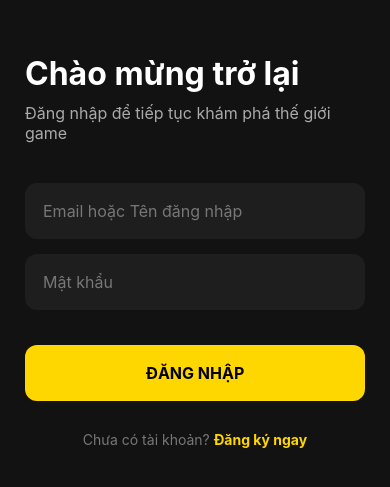
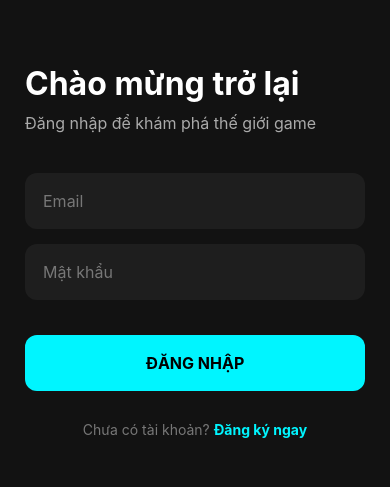
Before and after one commit to HuuTheng/LTM_Selling-Game-App, a React Native app: screen / in a window 390 px wide. Shown: the part 171-658 px from the top of the page. Built offline with nearby package versions, Linux system fonts and the light colour scheme.

Commit message:
sua lai dang nhap dang ki

```diff
--- a/App.js
+++ b/App.js
@@ -1,17 +1,18 @@
 import React from 'react';
 import { View, StyleSheet, StatusBar } from 'react-native';
 import { NavigationContainer, DarkTheme } from "@react-navigation/native";
+// 1. IMPORT THƯ VIỆN THÔNG BÁO
+import FlashMessage from "react-native-flash-message";
 
 // Import từ navigation_bar
 import NavigationBar, { AuthProvider } from "./src/nav_bar/navigation_bar";
 
-// Theme tối tùy chỉnh (giảm flash trắng rất nhiều)
 const CustomDarkTheme = {
   ...DarkTheme,
   colors: {
     ...DarkTheme.colors,
-    background: '#121212',   // Nền chính
-    card: '#1f1f1f',         // Nền của các screen và header
+    background: '#121212',
+    card: '#1f1f1f',
     text: '#ffffff',
     border: '#333333',
     notification: '#00f5ff',
@@ -28,6 +29,15 @@ export default function App() {
           <NavigationBar />
         </NavigationContainer>
       </AuthProvider>
+
+      {/* 2. ĐẶT THÀNH PHẦN THÔNG BÁO Ở ĐÂY */}
+      {/* Cấu hình floating để thông báo nổi lên và bo góc đẹp */}
+      <FlashMessage
+        position="top"
+        floating={true}
+        hideStatusBar={false}
+        style={{ marginTop: 10, borderRadius: 12 }}
+      />
     </View>
   );
 }
--- a/package.json
+++ b/package.json
@@ -13,6 +13,7 @@
   "dependencies": {
     "@expo/metro-runtime": "~6.1.2",
     "@expo/vector-icons": "^15.0.3",
+    "@react-native-async-storage/async-storage": "2.2.0",
     "@react-navigation/bottom-tabs": "^7.15.9",
     "@react-navigation/elements": "^2.6.3",
     "@react-navigation/native": "^7.2.2",
@@ -31,6 +32,7 @@
     "react": "19.1.0",
     "react-dom": "19.1.0",
     "react-native": "0.81.5",
+    "react-native-flash-message": "^0.4.2",
     "react-native-gesture-handler": "~2.28.0",
     "react-native-reanimated": "~4.1.1",
     "react-native-safe-area-context": "~5.6.0",
--- a/src/screens/Login.js
+++ b/src/screens/Login.js
@@ -1,33 +1,54 @@
 import React, { useState } from 'react';
 import { View, Text, TextInput, TouchableOpacity, StyleSheet, SafeAreaView } from 'react-native';
+import AsyncStorage from '@react-native-async-storage/async-storage';
+import { showMessage } from "react-native-flash-message";
 import { useAuth } from '../nav_bar/navigation_bar';
 
 const Login = ({ navigation }) => {
-    const { setIsLoggedIn } = useAuth();
+  const { setIsLoggedIn } = useAuth();
+  const [email, setEmail] = useState('');
+  const [password, setPassword] = useState('');
+
+  const handleLogin = async () => {
+    try {
+      const rawData = await AsyncStorage.getItem('user_list');
+      const users = rawData ? JSON.parse(rawData) : [];
+
+      const user = users.find(u => u.email === email && u.password === password);
+
+      if (user) {
+        showMessage({
+          message: "Đăng nhập thành công",
+          description: `Chào mừng ${user.fullName} trở lại!`,
+          type: "success",
+          backgroundColor: "#00f5ff",
+          color: "#000",
+          borderRadius: 12,
+        });
+        setIsLoggedIn(true);
+      } else {
+        showMessage({
+          message: "Thất bại",
+          description: "Sai email hoặc mật khẩu, vui lòng thử lại!",
+          type: "danger",
+          borderRadius: 12,
+        });
+      }
+    } catch (e) {
+      console.log(e);
+    }
+  };
 
   return (
     <SafeAreaView style={styles.container}>
       <View style={styles.content}>
         <Text style={styles.title}>Chào mừng trở lại</Text>
-        <Text style={styles.subtitle}>Đăng nhập để tiếp tục khám phá thế giới game</Text>
+        <Text style={styles.subtitle}>Đăng nhập để khám phá thế giới game</Text>
 
-        <TextInput
-          style={styles.input}
-          placeholder="Email hoặc Tên đăng nhập"
-          placeholderTextColor="#777"
-        />
+        <TextInput style={styles.input} placeholder="Email" placeholderTextColor="#777" onChangeText={setEmail} autoCapitalize="none" />
+        <TextInput style={styles.input} placeholder="Mật khẩu" secureTextEntry placeholderTextColor="#777" onChangeText={setPassword} />
 
-        <TextInput
-          style={styles.input}
-          placeholder="Mật khẩu"
-          secureTextEntry
-          placeholderTextColor="#777"
-        />
-
-        <TouchableOpacity
-          style={styles.btnLogin}
-          onPress={() => setIsLoggedIn(true)} // Bấm cái này để nhảy vào Home
-        >
+        <TouchableOpacity style={styles.btnLogin} onPress={handleLogin}>
           <Text style={styles.btnText}>ĐĂNG NHẬP</Text>
         </TouchableOpacity>
 
@@ -48,10 +69,10 @@ const styles = StyleSheet.create({
   title: { fontSize: 32, fontWeight: 'bold', color: '#fff', marginBottom: 10 },
   subtitle: { fontSize: 16, color: '#aaa', marginBottom: 40 },
   input: { backgroundColor: '#1E1E1E', color: '#fff', padding: 18, borderRadius: 12, marginBottom: 15, fontSize: 16 },
-  btnLogin: { backgroundColor: '#FFD700', padding: 18, borderRadius: 12, alignItems: 'center', marginTop: 20 },
+  btnLogin: { backgroundColor: '#00f5ff', padding: 18, borderRadius: 12, alignItems: 'center', marginTop: 20 },
   btnText: { color: '#000', fontWeight: 'bold', fontSize: 16 },
   footer: { flexDirection: 'row', justifyContent: 'center', marginTop: 30 },
-  link: { color: '#FFD700', fontWeight: 'bold' }
+  link: { color: '#00f5ff', fontWeight: 'bold' }
 });
 
 export default Login;
--- a/src/screens/Register.js
+++ b/src/screens/Register.js
@@ -1,29 +1,85 @@
-import React from 'react';
+import React, { useState } from 'react';
 import { View, Text, TextInput, TouchableOpacity, StyleSheet, SafeAreaView } from 'react-native';
+import AsyncStorage from '@react-native-async-storage/async-storage';
+import { showMessage } from "react-native-flash-message";
 
 const Register = ({ navigation }) => {
+  const [fullName, setFullName] = useState('');
+  const [email, setEmail] = useState('');
+  const [password, setPassword] = useState('');
+  const [confirmPassword, setConfirmPassword] = useState('');
+
+  const handleRegister = async () => {
+    // Kiểm tra định dạng Email
+    const emailRegex = /^[a-zA-Z0-9._%+-]+@gmail\.com$/;
+    if (!emailRegex.test(email)) {
+      showMessage({
+        message: "Lỗi Email",
+        description: "Email phải có đuôi @gmail.com và không có dấu cách!",
+        type: "danger",
+        borderRadius: 12,
+      });
+      return;
+    }
+
+    // Kiểm tra Mật khẩu (Ít nhất 8 ký tự, có chữ và số)
+    const passRegex = /^(?=.*[A-Za-z])(?=.*\d).{8,}$/;
+    if (!passRegex.test(password)) {
+      showMessage({
+        message: "Mật khẩu yếu",
+        description: "Mật khẩu phải từ 8 ký tự trở lên, bao gồm cả chữ và số!",
+        type: "warning",
+        borderRadius: 12,
+      });
+      return;
+    }
+
+    if (password !== confirmPassword) {
+      showMessage({ message: "Lỗi", description: "Mật khẩu xác nhận không khớp!", type: "danger", borderRadius: 12 });
+      return;
+    }
+
+    try {
+      const rawData = await AsyncStorage.getItem('user_list');
+      const users = rawData ? JSON.parse(rawData) : [];
+
+      if (users.some(u => u.email.toLowerCase() === email.toLowerCase())) {
+        showMessage({ message: "Lỗi", description: "Email này đã được đăng ký trên máy này!", type: "danger", borderRadius: 12 });
+        return;
+      }
+
+      users.push({ fullName, email, password });
+      await AsyncStorage.setItem('user_list', JSON.stringify(users));
+
+      showMessage({
+        message: "Thành công",
+        description: "Tài khoản của bạn đã được lưu!",
+        type: "success",
+        backgroundColor: "#00f5ff",
+        color: "#000",
+        borderRadius: 12,
+      });
+      navigation.goBack();
+    } catch (e) {
+      console.log(e);
+    }
+  };
+
   return (
     <SafeAreaView style={styles.container}>
       <View style={styles.content}>
         <Text style={styles.title}>Tạo tài khoản</Text>
+        <TextInput style={styles.input} placeholder="Họ và tên" placeholderTextColor="#777" onChangeText={setFullName} />
+        <TextInput style={styles.input} placeholder="Email (@gmail.com)" placeholderTextColor="#777" onChangeText={setEmail} autoCapitalize="none" />
+        <TextInput style={styles.input} placeholder="Mật khẩu (>= 8 ký tự)" secureTextEntry placeholderTextColor="#777" onChangeText={setPassword} />
+        <TextInput style={styles.input} placeholder="Xác nhận mật khẩu" secureTextEntry placeholderTextColor="#777" onChangeText={setConfirmPassword} />
 
-        <TextInput style={styles.input} placeholder="Họ và tên" placeholderTextColor="#777" />
-        <TextInput style={styles.input} placeholder="Email" placeholderTextColor="#777" />
-        <TextInput style={styles.input} placeholder="Mật khẩu" secureTextEntry placeholderTextColor="#777" />
-        <TextInput style={styles.input} placeholder="Xác nhận mật khẩu" secureTextEntry placeholderTextColor="#777" />
-
-        <TouchableOpacity
-          style={styles.btnRegister}
-          onPress={() => {
-            alert("Đăng ký thành công!");
-            navigation.goBack(); // Quay lại trang Login
-          }}
-        >
+        <TouchableOpacity style={styles.btnRegister} onPress={handleRegister}>
           <Text style={styles.btnText}>ĐĂNG KÝ</Text>
         </TouchableOpacity>
 
-        <TouchableOpacity onPress={() => navigation.goBack()} style={{marginTop: 20, alignItems: 'center'}}>
-          <Text style={{color: '#aaa'}}>Đã có tài khoản? <Text style={{color: '#FFD700'}}>Quay lại đăng nhập</Text></Text>
+        <TouchableOpacity onPress={() => navigation.goBack()} style={styles.footerLink}>
+          <Text style={{color: '#aaa'}}>Đã có tài khoản? <Text style={{color: '#00f5ff'}}>Quay lại</Text></Text>
         </TouchableOpacity>
       </View>
     </SafeAreaView>
@@ -34,9 +90,10 @@ const styles = StyleSheet.create({
   container: { flex: 1, backgroundColor: '#121212' },
   content: { flex: 1, padding: 25, justifyContent: 'center' },
   title: { fontSize: 32, fontWeight: 'bold', color: '#fff', marginBottom: 40 },
-  input: { backgroundColor: '#1E1E1E', color: '#fff', padding: 18, borderRadius: 12, marginBottom: 15 },
-  btnRegister: { backgroundColor: '#FFD700', padding: 18, borderRadius: 12, alignItems: 'center', marginTop: 20 },
-  btnText: { color: '#000', fontWeight: 'bold', fontSize: 16 }
+  input: { backgroundColor: '#1E1E1E', color: '#fff', padding: 18, borderRadius: 12, marginBottom: 15, fontSize: 16 },
+  btnRegister: { backgroundColor: '#00f5ff', padding: 18, borderRadius: 12, alignItems: 'center', marginTop: 20 },
+  btnText: { color: '#000', fontWeight: 'bold', fontSize: 16 },
+  footerLink: { marginTop: 25, alignItems: 'center' }
 });
 
 export default Register;
```
Also changed, not shown: 1 other file (tests, documents, lock files or other folders).
